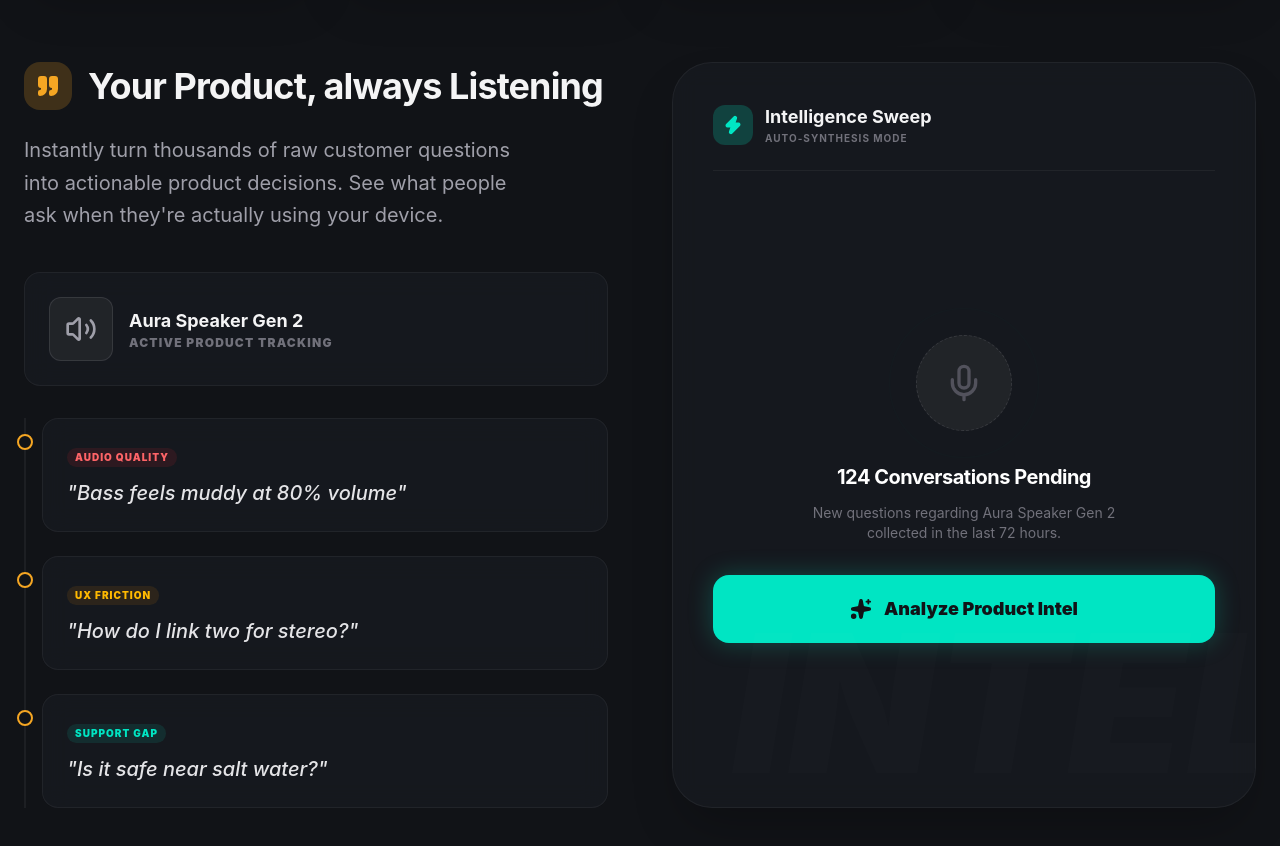
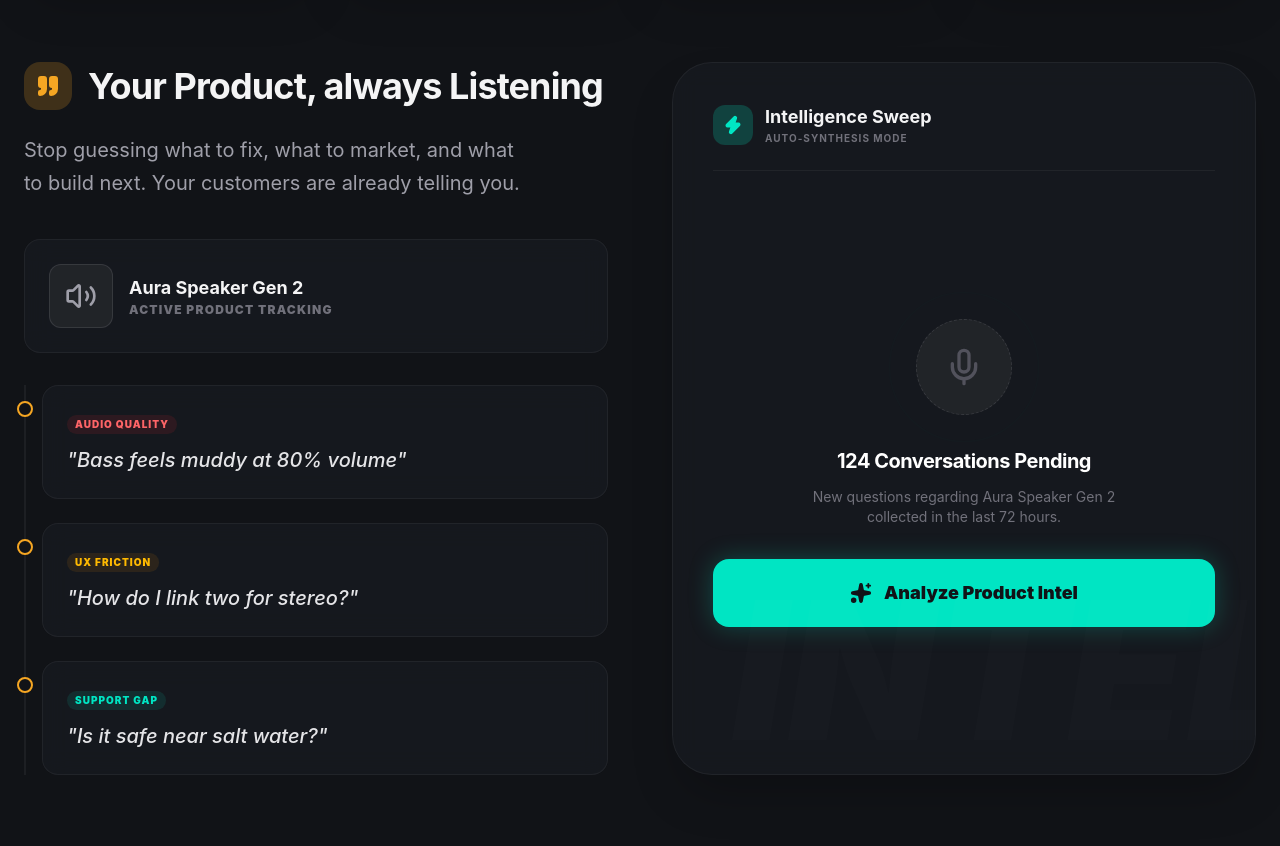
Before and after one commit to kevinlarretche/squ-landing, a React (Vite) app: page / in a window 1280 px wide. Shown: the part 1040-1886 px from the top of the page. Built offline with nearby package versions, Linux system fonts and the light colour scheme.

Commit message:
changed report text

```diff
--- a/src/App.jsx
+++ b/src/App.jsx
@@ -320,7 +320,7 @@ export default function App() {
                     <h2 className="text-4xl font-bold tracking-tight">Your Product, always Listening</h2>
                   </div>
                   <p className="text-xl text-zinc-400 leading-relaxed max-w-lg">
-                    Instantly turn thousands of raw customer questions into actionable product decisions. See what people ask when they're actually using your device.
+                    Stop guessing what to fix, what to market, and what to build next. Your customers are already telling you.
                   </p>
                 </div>
               </FadeIn>
```
